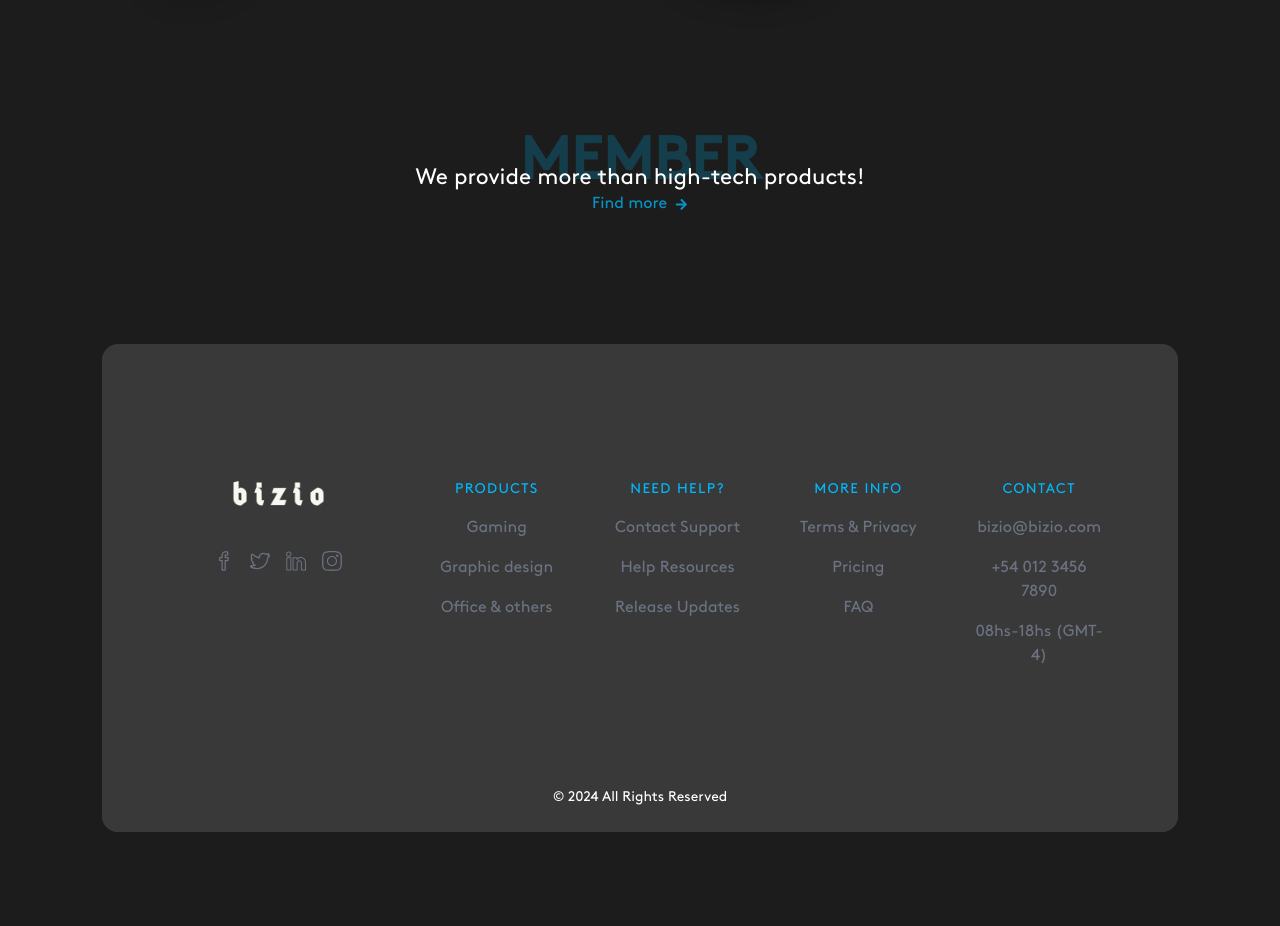
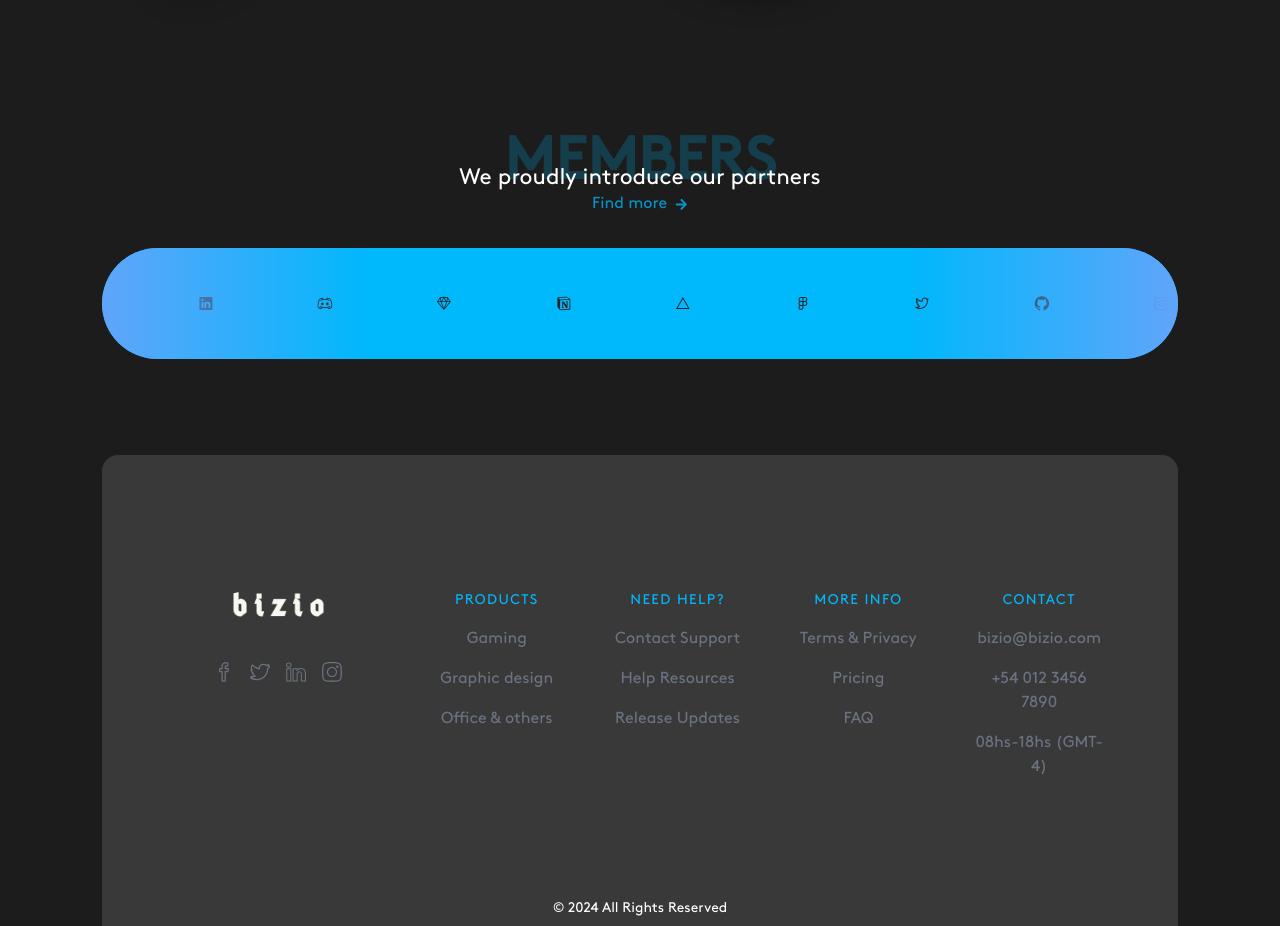
Before and after one commit to ivolevy/grupo7-tpo, a React (Vite) app: page / in a window 1280 px wide. Shown: the part 2260-3186 px from the top of the page. Before the commit the page ends 3156 px from the top, so only its background shows below. Built offline with nearby package versions, Linux system fonts and the light colour scheme; a web font is replaced by a local one.

Commit message:
changing members section

```diff
--- a/package.json
+++ b/package.json
@@ -11,9 +11,11 @@
   },
   "dependencies": {
     "@material-tailwind/react": "^2.1.9",
+    "@radix-ui/react-icons": "^1.3.0",
     "@react-icons/all-files": "^4.1.0",
     "bootstrap": "^5.3.3",
     "firebase": "^10.11.0",
+    "framer-motion": "^11.1.7",
     "prop-types": "^15.8.1",
     "react": "^18.2.0",
     "react-bootstrap": "^2.10.2",
--- a/src/assets/components/home/Members.jsx
+++ b/src/assets/components/home/Members.jsx
@@ -1,11 +1,13 @@
 import {TitleCont} from './comp/TitleCont'
+import { Slider } from './comp/Slider'
 
 export const Members = () => {
   return (
     <>
         <section className="titleContainer">
-            <TitleCont title="member" subtitle="We provide more than high-tech products!"/>
+            <TitleCont title="members" subtitle="We proudly introduce our partners"/>
         </section>
+		<Slider />
     </>
   )
 }
--- /dev/null
+++ b/src/assets/components/home/comp/Slider.jsx
@@ -0,0 +1,62 @@
+import { motion } from 'framer-motion';
+import {
+    FigmaLogoIcon,
+    FramerLogoIcon,
+    SketchLogoIcon,
+    TwitterLogoIcon,
+    GitHubLogoIcon,
+    VercelLogoIcon,
+    NotionLogoIcon,
+    DiscordLogoIcon,
+    InstagramLogoIcon,
+    LinkedInLogoIcon,
+} from "@radix-ui/react-icons";
+
+const slides = [
+    { icon: <FigmaLogoIcon /> },
+    { icon: <TwitterLogoIcon /> },
+    { icon: <GitHubLogoIcon /> },
+    { icon: <InstagramLogoIcon /> },
+    { icon: <LinkedInLogoIcon /> },
+    { icon: <DiscordLogoIcon /> },
+    { icon: <SketchLogoIcon /> },
+    { icon: <NotionLogoIcon /> },
+    { icon: <VercelLogoIcon /> },
+];
+
+export const Slider = () => {
+    const duplicatedSlides = [...slides, ...slides];
+
+    return (
+        <div className="mb-24 mt-[-6em]">
+            <div className="relative h-full overflow-hidden py-12 bg-blue-bizio mx-auto rounded-full" style={{ width: "100%" }}>
+                <div
+                className="absolute inset-0 z-20 before:absolute before:left-0 before:top-0 before:w-1/4 before:h-full
+                before:bg-gradient-to-r before:from-blue-400 before:to-transparent before:filter before:blur-3
+                after:absolute after:right-0 after:top-0 after:w-1/4 after:h-full after:bg-gradient-to-l after:from-blue-400 after:to-transparent
+                after:filter after:blur-3">
+                </div>
+
+                <motion.div
+                    className="flex"
+                    animate={{
+                        x: ['0%', '-100%'],
+                        transition: {
+                            ease: 'linear',
+                            duration: 15,
+                            repeat: Infinity,
+                        }
+                    }}
+                >
+                    {duplicatedSlides.map((slide, index) => (
+                        <div key={index} className="flex-shrink-0" style={{ width: `${100 / slides.length}%` }}>
+                            <div className="flex items-center justify-center h-full">
+                                {slide.icon}
+                            </div>
+                        </div>
+                    ))}
+                </motion.div>
+            </div>
+        </div>
+    );
+};
```
Also changed, not shown: 1 other file (tests, documents, lock files or other folders).
